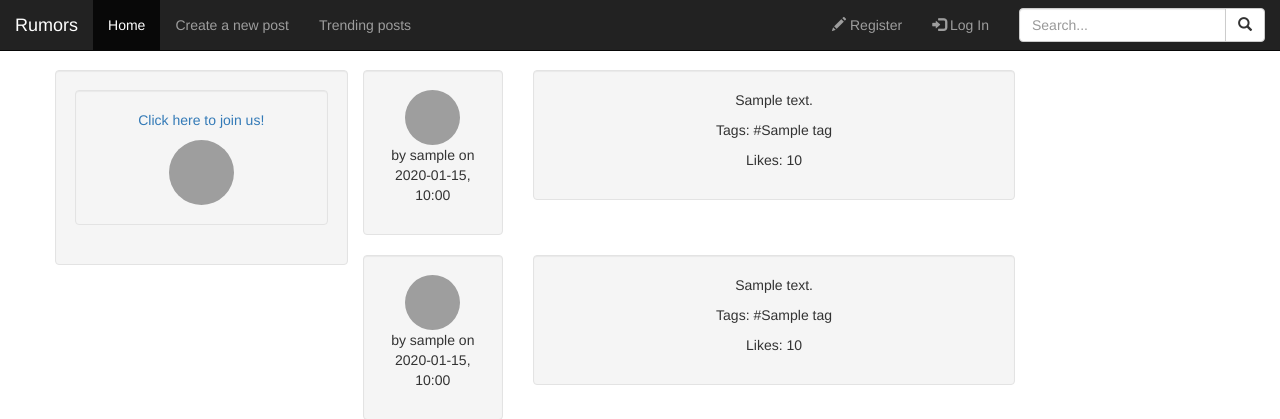
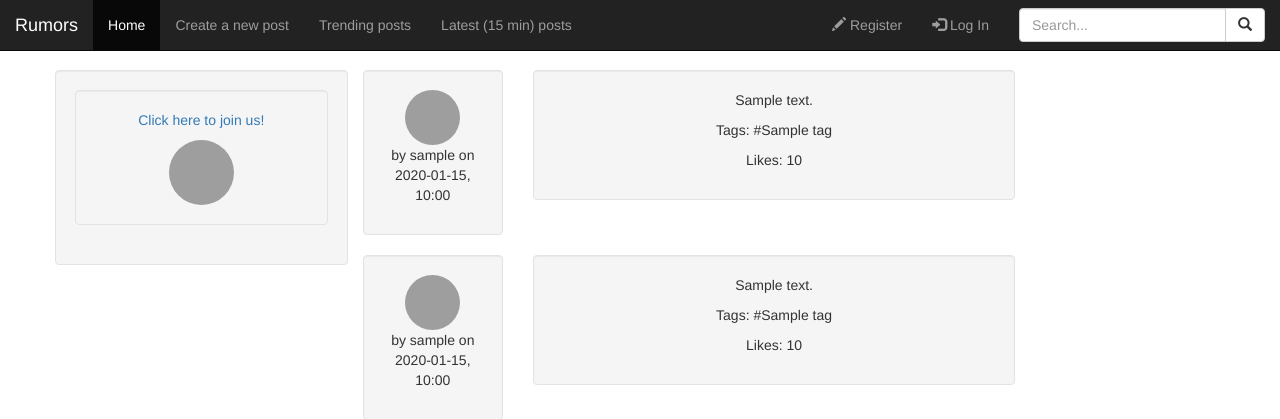
Before and after one commit to DG266/Project_BD2, a Flask app: page / in a window 1280 px wide. Shown: the top 419 px of the page. Run offline with Flask 3, Linux system fonts and the light colour scheme; a database or web service that is not in the repository returns one stand-in record (values such as "Sample title"); some libraries are stand-ins or nearby versions; grey boxes are pictures that could not be loaded.

Commit message:
Add number of posts written by a specific user and a new page that shows the latest posts. Update base.html

```diff
--- a/rumors/db.py
+++ b/rumors/db.py
@@ -64,7 +64,7 @@ def get_user_by_username(username):
     return user
 
 
-""" POSTS """
+""" POSTS AND LIKES """
 
 
 # def get_posts():
@@ -235,6 +235,32 @@ def get_most_liked_last_hour(limit):
     ])
 
     return trending_posts
+
+
+def get_latest_posts():
+    now = datetime.datetime.now()
+    last_15min_date_time = now - datetime.timedelta(minutes=15)
+
+    posts = db.posts.find({
+        'postedAt': {
+            '$gte': last_15min_date_time
+        }
+    }).sort('postedAt', -1)
+
+    return posts
+
+
+def get_post_number(author_username):
+    num = db.posts.count_documents({
+        'creator': {
+            'username': author_username
+        }
+    })
+
+    return num
+
+
+""" DATABASE INITIALIZATION """
 
 
 def init_db():
--- a/rumors/post.py
+++ b/rumors/post.py
@@ -5,7 +5,7 @@ from werkzeug.exceptions import abort
 from rumors.auth import login_required
 from rumors.db import get_posts, get_posts_with_last_date, get_post, add_post, update_post, delete_post,\
     like_post, unlike_post, add_like, delete_like, get_user_likes, get_most_liked_last_hour, get_posts_by_tags,\
-    delete_all_likes
+    delete_all_likes, get_latest_posts, get_post_number
 from bson import ObjectId
 
 import datetime
@@ -196,7 +196,21 @@ def trending():
 
     user_liked_posts = get_user_liked_posts()
 
-    return render_template('post/index.html', is_homepage = False, posts=posts, user_liked_posts=user_liked_posts)
+    return render_template('post/index.html', is_homepage=False, posts=posts, user_liked_posts=user_liked_posts)
+
+
+@bp.route('/latest', methods=('GET',))
+def latest():
+    latest_posts = get_latest_posts()
+    user_liked_posts = get_user_liked_posts()
+
+    return render_template('post/index.html', is_homepage=False, posts=latest_posts, user_liked_posts=user_liked_posts)
+
+
+@bp.before_app_request
+def load_additional_user_info():    # runs before the view function, no matter what URL is requested
+    if g.user is not None:
+        session['posts_num'] = get_post_number(g.user['username'])
 
 
 @bp.route('/search', methods=('GET',))
@@ -211,4 +225,4 @@ def search():
 
     user_liked_posts = get_user_liked_posts()
 
-    return render_template('post/index.html', is_homepage = False, posts=tagged_posts, user_liked_posts=user_liked_posts)
+    return render_template('post/index.html', is_homepage=False, posts=tagged_posts, user_liked_posts=user_liked_posts)
--- a/rumors/templates/base.html
+++ b/rumors/templates/base.html
@@ -45,21 +45,10 @@
         </div>
         <div class="collapse navbar-collapse" id="myNavbar">
             <ul class="nav navbar-nav">
-                {% if request.path == '/' %}
-                    <li class="active"><a href="/">Home</a></li>
-                {% else %}
-                     <li><a href="/">Home</a></li>
-                {% endif %}
-                {% if request.path == '/create' %}
-                    <li class="active"><a href="{{ url_for('post.create') }}">Create a new post</a></li>
-                {% else %}
-                     <li><a href="{{ url_for('post.create') }}">Create a new post</a></li>
-                {% endif %}
-                {% if request.path == '/trending' %}
-                    <li class="active"><a href="{{ url_for('post.trending') }}">Trending posts</a></li>
-                {% else %}
-                    <li><a href="{{ url_for('post.trending') }}">Trending posts</a></li>
-                {% endif %}
+                {% if request.path == '/' %}<li class="active">{% else %}<li>{% endif %}<a href="/">Home</a></li>
+                {% if request.path == '/create' %}<li class="active">{% else %}<li>{% endif %}<a href="{{ url_for('post.create') }}">Create a new post</a></li>
+                {% if request.path == '/trending' %}<li class="active">{% else %}<li>{% endif %}<a href="{{ url_for('post.trending') }}">Trending posts</a></li>
+                {% if request.path == '/latest' %}<li class="active">{% else %}<li>{% endif %}<a href="{{ url_for('post.latest') }}">Latest (15 min) posts</a></li>
             </ul>
             <form action="{{ url_for('post.search') }}" method="get" class="navbar-form navbar-right" role="search">
                 <div class="form-group input-group">
@@ -76,16 +65,8 @@
                 {% if g.user %}
                     <li><a href="{{ url_for('auth.logout') }}"><span class="glyphicon glyphicon-log-out"></span> Log Out</a></li>
                 {% else %}
-                    {% if request.path == '/auth/register' %}
-                        <li class="active"><a href="{{ url_for('auth.register') }}"><span class="glyphicon glyphicon-pencil"></span> Register</a></li>
-                    {% else %}
-                        <li><a href="{{ url_for('auth.register') }}"><span class="glyphicon glyphicon-pencil"></span> Register</a></li>
-                    {% endif %}
-                    {% if request.path == '/auth/login' %}
-                        <li class="active"><a href="{{ url_for('auth.login') }}"><span class="glyphicon glyphicon-log-in"></span> Log In</a></li>
-                    {% else %}
-                        <li><a href="{{ url_for('auth.login') }}"><span class="glyphicon glyphicon-log-in"></span> Log In</a></li>
-                    {% endif %}
+                    {% if request.path == '/auth/register' %}<li class="active">{% else %}<li>{% endif %}<a href="{{ url_for('auth.register') }}"><span class="glyphicon glyphicon-pencil"></span> Register</a></li>
+                    {% if request.path == '/auth/login' %}<li class="active">{% else %}<li>{% endif %}<a href="{{ url_for('auth.login') }}"><span class="glyphicon glyphicon-log-in"></span> Log In</a></li>
                 {% endif %}
             </ul>
         </div>
--- a/rumors/templates/post/index.html
+++ b/rumors/templates/post/index.html
@@ -18,6 +18,7 @@
                     <img src="/static/images/no-pic.png" class="img-circle" height="65" width="65" alt="Avatar">
                     {% if g.user %}
                         <p>Hello {{ g.user['username'] }}!</p>
+                        <p>You have written {{ session.get('posts_num') }} posts.</p>
                     {% endif %}
                 </div>
 
```
